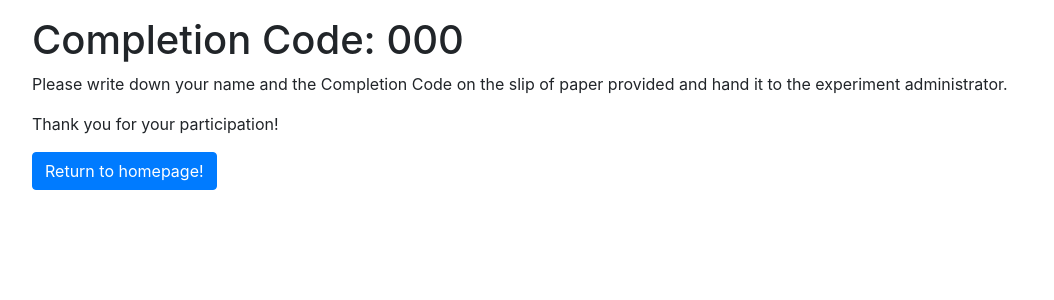
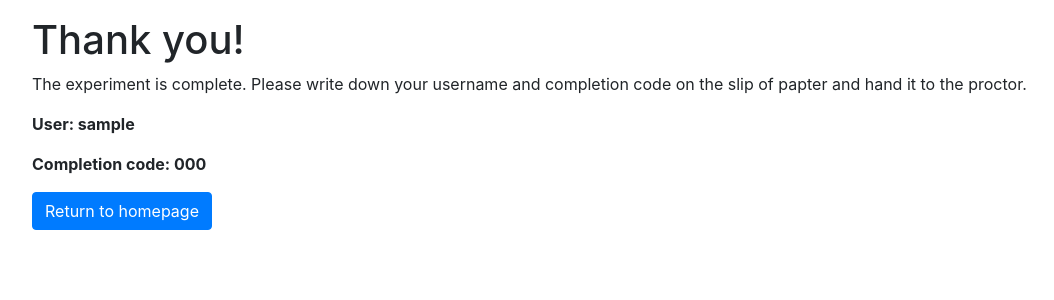
Before and after one commit to uncw-hfcs/ids-simulator, a Flask app: page /completion in a window 1280 px wide. Shown: the part 56-356 px from the top of the page, without its empty margins (53-1107 px from the left). Run offline with Flask 2, Linux system fonts and the light colour scheme; a user stored in the database is signed in; tables that the repository leaves empty hold one stand-in row (values such as "Sample post"); some libraries are stand-ins or nearby versions.

Commit message:
Minor changes to completion screen.

```diff
--- a/templates/completion.html
+++ b/templates/completion.html
@@ -5,9 +5,9 @@ Completion Code
 {% endblock %}
 
 {% block content %}
-<h1>Completion Code: {{ code }}</h1>
-<p>Please write down your name and the Completion Code on the slip of paper provided and hand it to the experiment
-    administrator.</p>
-<p>Thank you for your participation!</p>
-<button class="btn btn-primary" type="submit" onclick="location.href='{{ url_for('index') }}';">Return to homepage!</button>
+<h1>Thank you!</h1>
+<p>The experiment is complete. Please write down your username and completion code on the slip of papter and hand it to the proctor.</p>
+<p><strong>User: {{ current_user.username }}</strong></p>
+<p><strong>Completion code: {{ code }}</strong></p>
+<button class="btn btn-primary" type="submit" onclick="location.href='{{ url_for('index') }}';">Return to homepage</button>
 {% endblock %}
```
